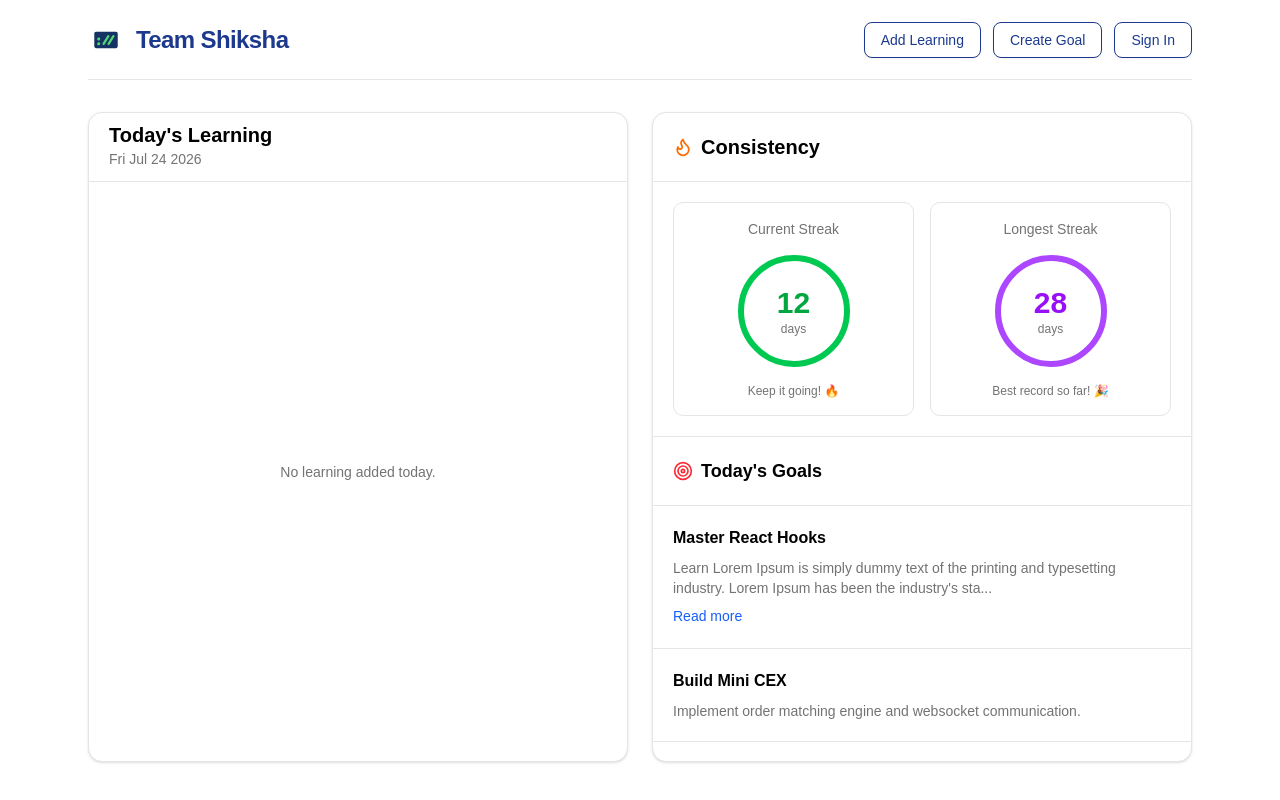
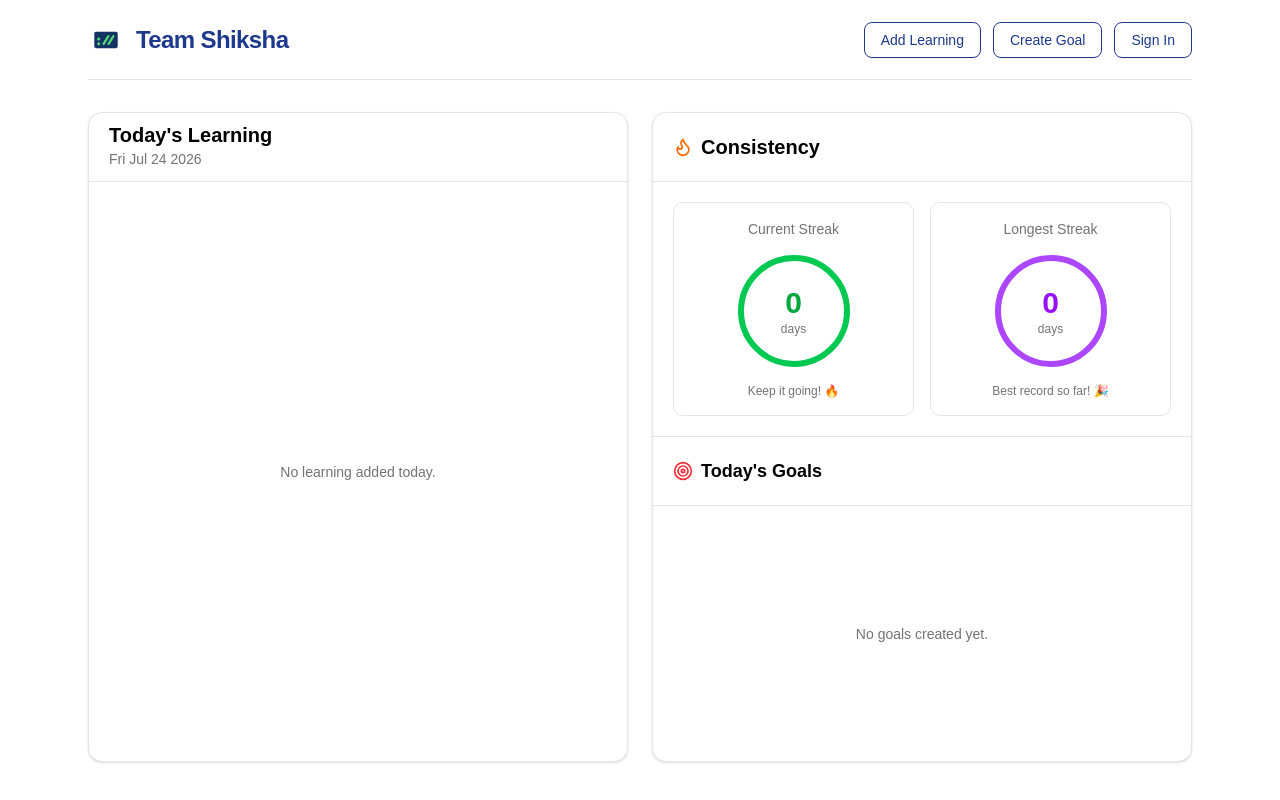
Before and after one commit to shubhamsinghbundela/Learn-In-Public, a React (Vite) app in the folder Frontend/: page / in a window 1280 px wide. Built offline with nearby package versions, Linux system fonts and the light colour scheme.

Commit message:
made dynamic consistency card and fixed logout and login issue

```diff
--- a/Frontend/src/Pages/MainPage.tsx
+++ b/Frontend/src/Pages/MainPage.tsx
@@ -23,10 +23,21 @@ export default function MainPage() {
   const removeUser = useUserStore((state) => state.removeUser);
 
   const setDashboard = useDashboardStore((state) => state.setDashboard);
+  const user = useUserStore((state) => state.user);
+
+  const clearDashboard = useDashboardStore((state) => state.clearDashboard);
 
   useEffect(() => {
     fetchUser();
   }, []);
+
+  useEffect(() => {
+    if (user) {
+      fetchDashboard();
+    } else {
+      clearDashboard();
+    }
+  }, [user]);
 
   const fetchDashboard = async () => {
     try {
--- a/Frontend/src/components/consistency/ConsistencyCard.tsx
+++ b/Frontend/src/components/consistency/ConsistencyCard.tsx
@@ -1,44 +1,50 @@
 import { Flame, Target } from "lucide-react";
 import StreakCircle from "./StreakCircle";
 import GoalCard from "./GoalCard";
+import { useDashboardStore } from "@/store/dashboardStore";
 
-interface Goal {
-  id: number;
-  title: string;
-  description: string;
-  progress: number;
-}
+// interface Goal {
+//   id: number;
+//   title: string;
+//   description: string;
+//   progress: number;
+// }
 
-const goals: Goal[] = [
-  {
-    id: 1,
-    title: "Master React Hooks",
-    description:
-      "Learn Lorem Ipsum is simply dummy text of the printing and typesetting industry. Lorem Ipsum has been the industry's standard dummy text ever since 1966, when designers at Letraset and James Mosley, the librarian at St Bride Printing Library in London, took a 1914 Cicero translation and scrambled it to make dummy text for Letraset's Body Type sheets. It has survived not only many decades, but also the leap into electronic typesetting, remaining essentially unchanged. It was popularised thanks to these sheets and more recently with desktop publishing software like Aldus PageMaker and Microsoft Word including versions of Lorem Ipsum. useMemo, useCallback, React.memo and build custom hooks. ",
-    progress: 60,
-  },
-  {
-    id: 2,
-    title: "Build Mini CEX",
-    description: "Implement order matching engine and websocket communication.",
-    progress: 45,
-  },
-  {
-    id: 3,
-    title: "Learn Redis Streams",
-    description:
-      "Understand consumer groups, pending entries and acknowledgements.",
-    progress: 20,
-  },
-  {
-    id: 4,
-    title: "DSA Practice",
-    description: "Solve 5 LeetCode problems related to graphs.",
-    progress: 15,
-  },
-];
+// const goals: Goal[] = [
+//   {
+//     id: 1,
+//     title: "Master React Hooks",
+//     description:
+//       "Learn Lorem Ipsum is simply dummy text of the printing and typesetting industry. Lorem Ipsum has been the industry's standard dummy text ever since 1966, when designers at Letraset and James Mosley, the librarian at St Bride Printing Library in London, took a 1914 Cicero translation and scrambled it to make dummy text for Letraset's Body Type sheets. It has survived not only many decades, but also the leap into electronic typesetting, remaining essentially unchanged. It was popularised thanks to these sheets and more recently with desktop publishing software like Aldus PageMaker and Microsoft Word including versions of Lorem Ipsum. useMemo, useCallback, React.memo and build custom hooks. ",
+//     progress: 60,
+//   },
+//   {
+//     id: 2,
+//     title: "Build Mini CEX",
+//     description: "Implement order matching engine and websocket communication.",
+//     progress: 45,
+//   },
+//   {
+//     id: 3,
+//     title: "Learn Redis Streams",
+//     description:
+//       "Understand consumer groups, pending entries and acknowledgements.",
+//     progress: 20,
+//   },
+//   {
+//     id: 4,
+//     title: "DSA Practice",
+//     description: "Solve 5 LeetCode problems related to graphs.",
+//     progress: 15,
+//   },
+// ];
 
 export default function ConsistencyCard() {
+  const currentStreak = useDashboardStore((state) => state.currentStreak);
+
+  const longestStreak = useDashboardStore((state) => state.longestStreak);
+
+  const goals = useDashboardStore((state) => state.goals);
   return (
     <div className="flex h-[650px] flex-col rounded-xl border bg-white shadow-sm">
       {/* Header */}
@@ -51,7 +57,7 @@ export default function ConsistencyCard() {
       <div className="grid grid-cols-2 gap-4 p-5">
         <StreakCircle
           title="Current Streak"
-          value={12}
+          value={currentStreak}
           subtitle="Keep it going! 🔥"
           color="text-green-600"
           ring="border-green-500"
@@ -59,7 +65,7 @@ export default function ConsistencyCard() {
 
         <StreakCircle
           title="Longest Streak"
-          value={28}
+          value={longestStreak}
           subtitle="Best record so far! 🎉"
           color="text-purple-600"
           ring="border-purple-500"
@@ -74,9 +80,13 @@ export default function ConsistencyCard() {
         </div>
 
         <div className="flex-1 overflow-y-auto">
-          {goals.map((goal) => (
-            <GoalCard key={goal.id} goal={goal} />
-          ))}
+          {goals.length === 0 ? (
+            <div className="flex h-full items-center justify-center text-sm text-muted-foreground">
+              No goals created yet.
+            </div>
+          ) : (
+            goals.map((goal) => <GoalCard key={goal._id} goal={goal} />)
+          )}
         </div>
       </div>
     </div>
```
Also changed, not shown: Frontend/src/components/consistency/GoalCard.tsx (+11 -2 lines).
